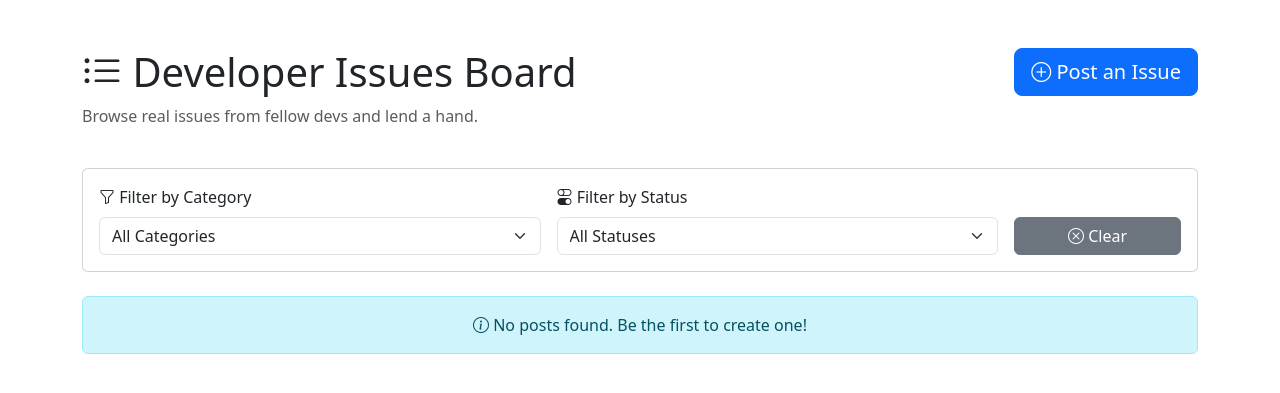
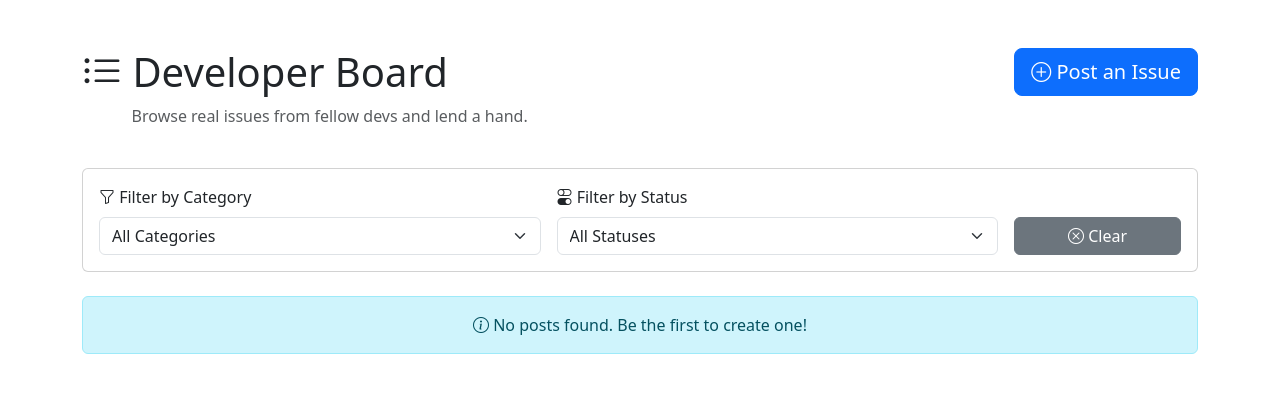
Before and after one commit to nomad-level/DevDesk, a Django app: page / in a window 1280 px wide. Shown: the part 62-455 px from the top of the page. Run offline with Django 5.2, Linux system fonts and the light colour scheme; data that the repository does not hold is empty.

Commit message:
alignment

```diff
--- a/templates/posts/post_list.html
+++ b/templates/posts/post_list.html
@@ -7,8 +7,8 @@
 
     <div class="row mb-4">
         <div class="col-md-8">
-            <h1><i class="bi bi-list-ul"></i> Developer Issues Board</h1>
-            <p class="text-muted">Browse real issues from fellow devs and lend a hand.</p>
+            <h1><i class="bi bi-list-ul"></i> Developer Board</h1>
+            <p class="text-muted" style="margin-left: 3.1rem;">Browse real issues from fellow devs and lend a hand.</p>
         </div>
         <div class="col-md-4 text-end">
             <a href="{% url 'post_create' %}" class="btn btn-primary btn-lg">
```
